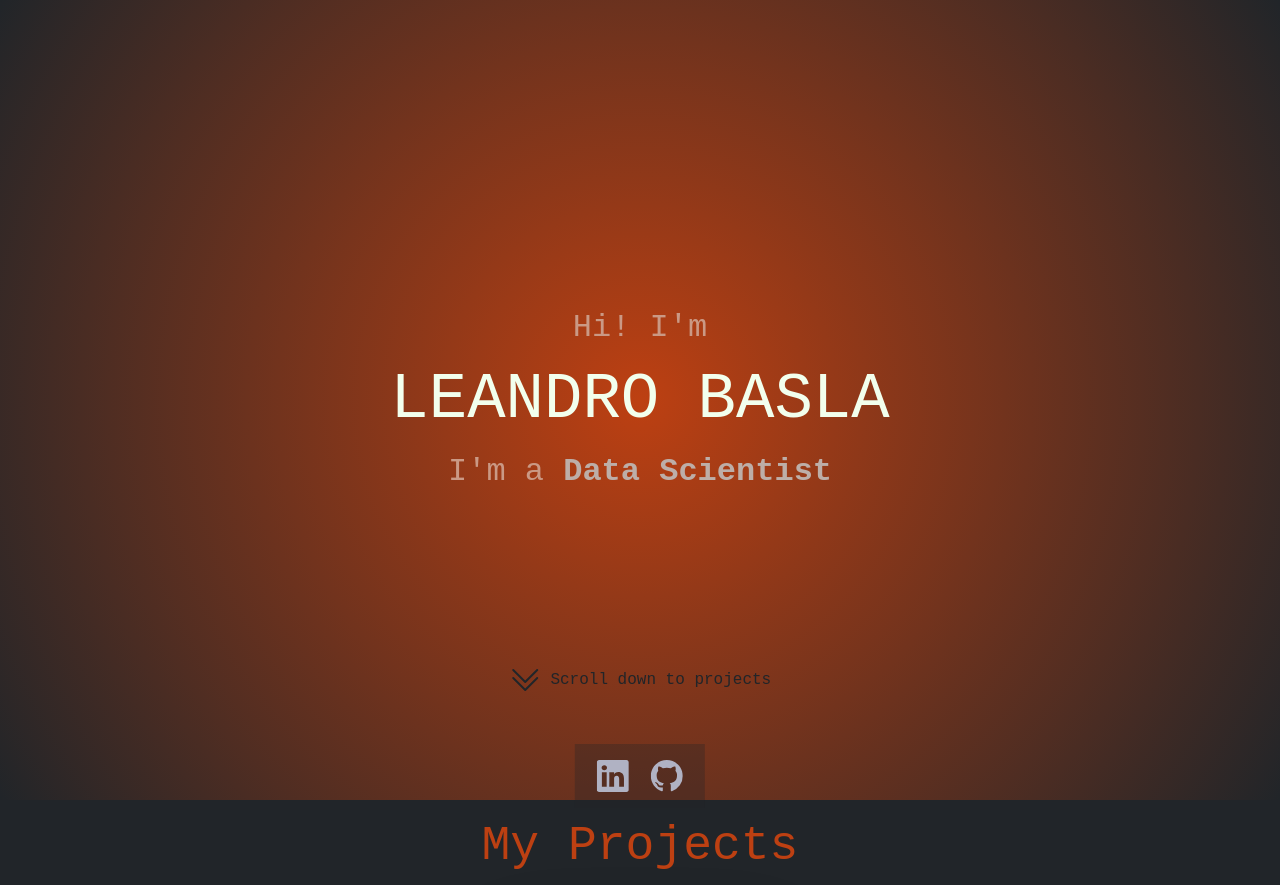
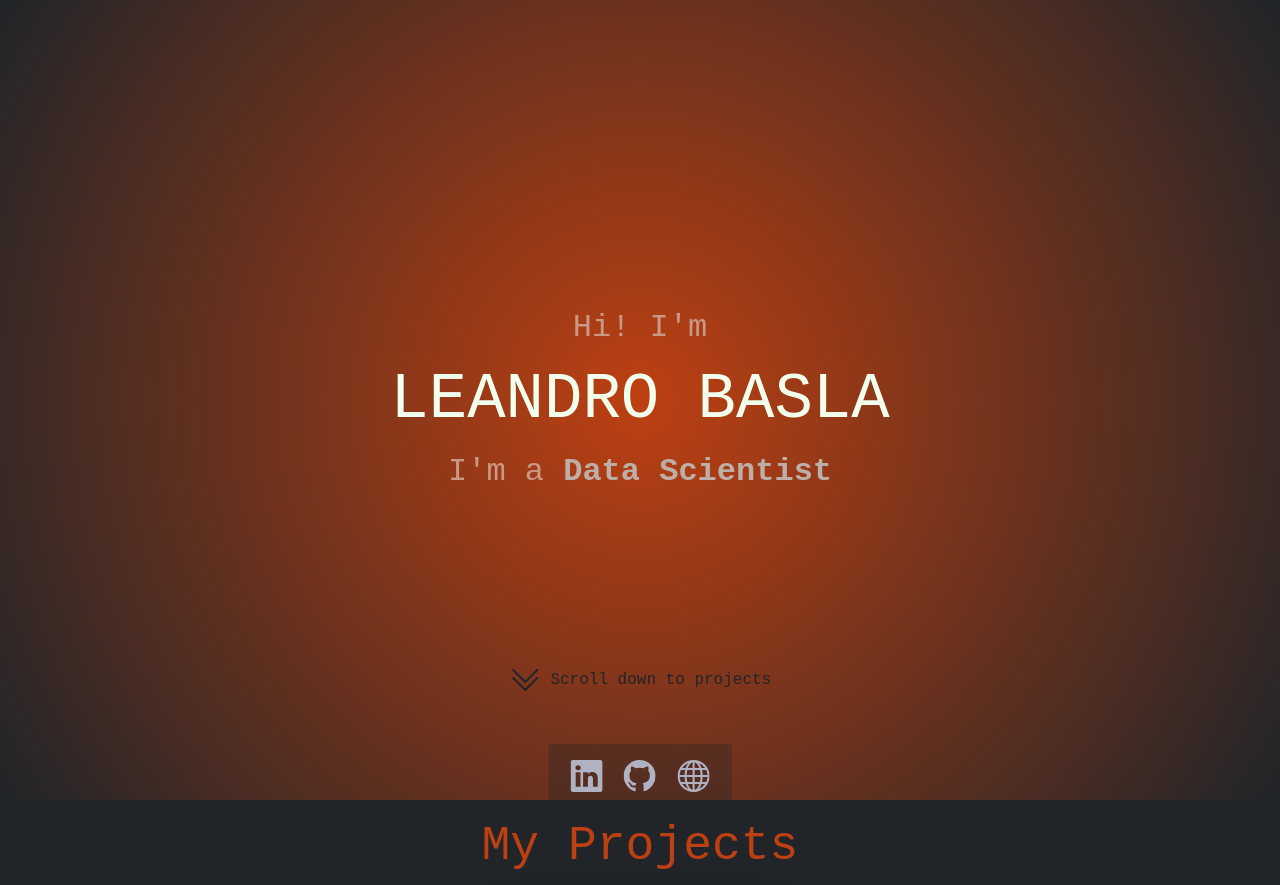
Before and after one commit to bleand/bleand.github.io, a plain HTML site: page index.html in a window 1280 px wide. Shown: the top 885 px of the page. Drawn offline with nearby package versions, Linux system fonts and the light colour scheme; a web font is replaced by a local one.

Commit message:
added website link

```diff
--- a/index.html
+++ b/index.html
@@ -42,6 +42,13 @@
                     </svg>
                 </a>
             </li>
+            <li>
+                <a href="https://bleandblog.com">
+                    <svg xmlns="http://www.w3.org/2000/svg" width="16" height="16" fill="currentColor" class="bi bi-globe" viewBox="0 0 16 16">
+                        <path d="M0 8a8 8 0 1 1 16 0A8 8 0 0 1 0 8zm7.5-6.923c-.67.204-1.335.82-1.887 1.855A7.97 7.97 0 0 0 5.145 4H7.5V1.077zM4.09 4a9.267 9.267 0 0 1 .64-1.539 6.7 6.7 0 0 1 .597-.933A7.025 7.025 0 0 0 2.255 4H4.09zm-.582 3.5c.03-.877.138-1.718.312-2.5H1.674a6.958 6.958 0 0 0-.656 2.5h2.49zM4.847 5a12.5 12.5 0 0 0-.338 2.5H7.5V5H4.847zM8.5 5v2.5h2.99a12.495 12.495 0 0 0-.337-2.5H8.5zM4.51 8.5a12.5 12.5 0 0 0 .337 2.5H7.5V8.5H4.51zm3.99 0V11h2.653c.187-.765.306-1.608.338-2.5H8.5zM5.145 12c.138.386.295.744.468 1.068.552 1.035 1.218 1.65 1.887 1.855V12H5.145zm.182 2.472a6.696 6.696 0 0 1-.597-.933A9.268 9.268 0 0 1 4.09 12H2.255a7.024 7.024 0 0 0 3.072 2.472zM3.82 11a13.652 13.652 0 0 1-.312-2.5h-2.49c.062.89.291 1.733.656 2.5H3.82zm6.853 3.472A7.024 7.024 0 0 0 13.745 12H11.91a9.27 9.27 0 0 1-.64 1.539 6.688 6.688 0 0 1-.597.933zM8.5 12v2.923c.67-.204 1.335-.82 1.887-1.855.173-.324.33-.682.468-1.068H8.5zm3.68-1h2.146c.365-.767.594-1.61.656-2.5h-2.49a13.65 13.65 0 0 1-.312 2.5zm2.802-3.5a6.959 6.959 0 0 0-.656-2.5H12.18c.174.782.282 1.623.312 2.5h2.49zM11.27 2.461c.247.464.462.98.64 1.539h1.835a7.024 7.024 0 0 0-3.072-2.472c.218.284.418.598.597.933zM10.855 4a7.966 7.966 0 0 0-.468-1.068C9.835 1.897 9.17 1.282 8.5 1.077V4h2.355z"/>
+                    </svg>
+                </a>
+            </li>
         </ul>
     </header>
 
```
